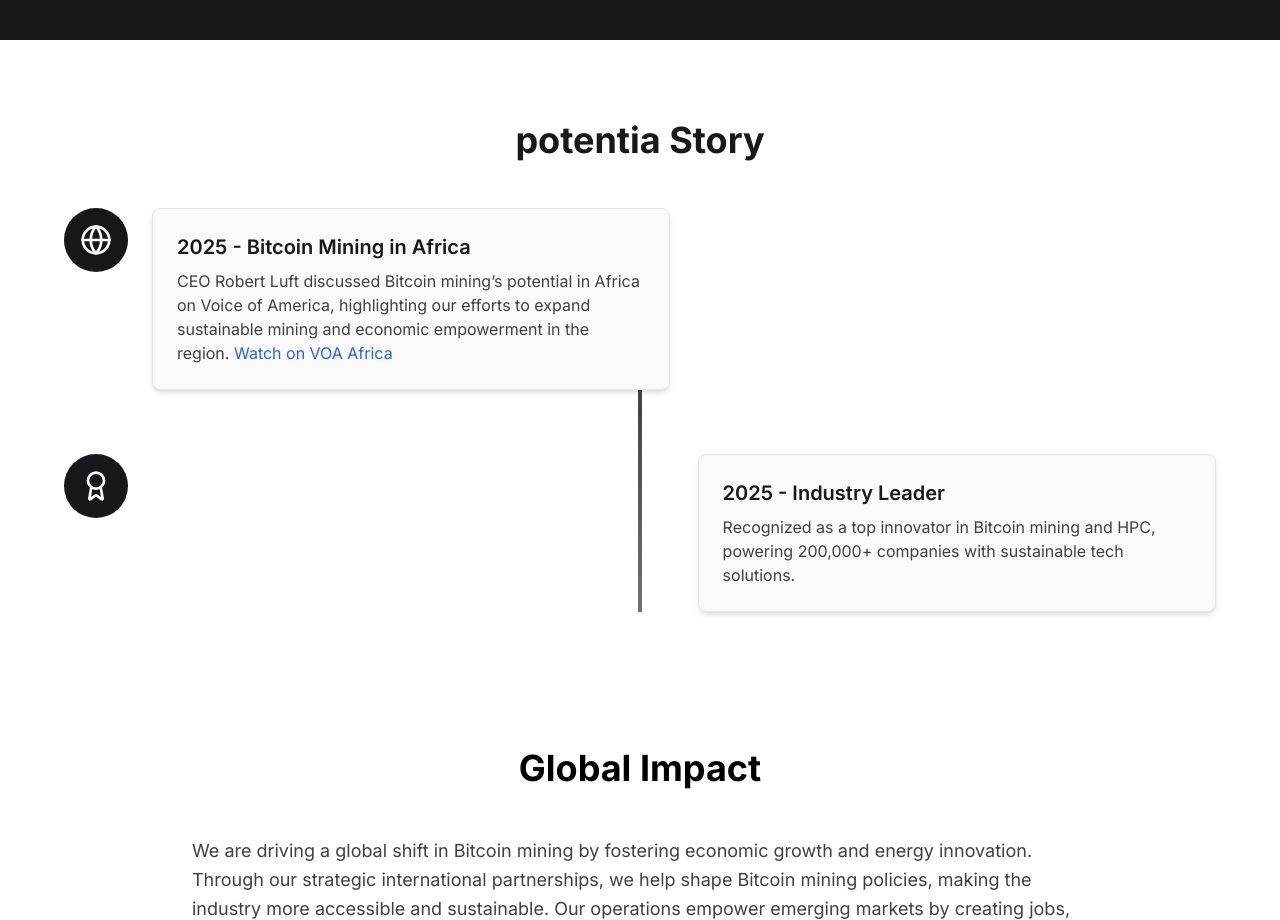
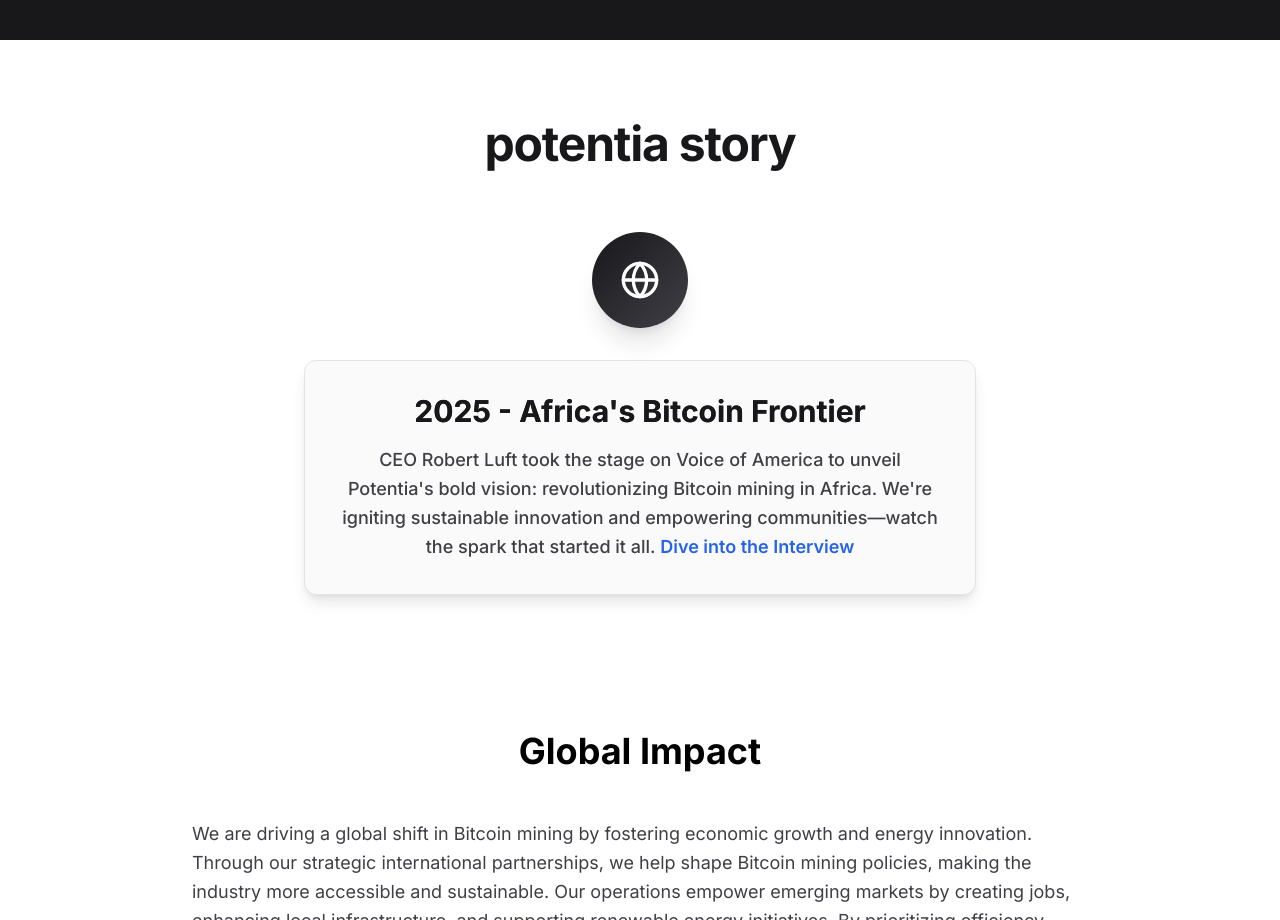
Before and after one commit to kidusabdula/potentia-web, a Next.js app: page /about in a window 1280 px wide. Shown: the part 2040-2960 px from the top of the page. Built offline with nearby package versions, Linux system fonts and the light colour scheme.

Commit message:
Timeline Changes

```diff
--- a/app/about/page.tsx
+++ b/app/about/page.tsx
@@ -3,7 +3,6 @@
 import { motion } from "framer-motion";
 import {
   Globe,
-  Award,
   Bitcoin,
   HandCoins,
   Handshake,
@@ -11,7 +10,7 @@
   BookOpen,
   Blocks,
   Cpu,
-  Shrub
+  Shrub,
 } from "lucide-react";
 import Link from "next/link";
 import { Button } from "@/components/ui/button";
@@ -63,7 +62,7 @@
     title: "Financial Growth & Sovereignty",
     description:
       "We enable investors, miners, and institutions to gain Bitcoin exposure securely, fostering wealth generation and financial independence.",
-    icon: Shrub
+    icon: Shrub,
   },
 ];
 
@@ -195,62 +194,46 @@
 >
   <div className="max-w-6xl mx-auto">
     <motion.h2
-            className="text-3xl md:text-4xl font-bold text-center mb-12 text-zinc-900"
+      className="text-4xl md:text-5xl font-extrabold text-center mb-16 text-zinc-900 tracking-tight"
       variants={fadeInUp}
     >
-            potentia Story
+      potentia story
     </motion.h2>
-          <div className="relative">
-            {/* Vertical Timeline Line */}
-            <div className="absolute left-8 md:left-1/2 transform md:-translate-x-1/2 h-full w-1 bg-gradient-to-b from-zinc-900 to-zinc-500 z-0" />
-            <div className="space-y-16">
+    <div className="relative flex justify-center">
+      {/* Single Timeline Entry */}
       <motion.div
         variants={fadeInUp}
-                className="relative flex items-start gap-6"
+        className="relative flex flex-col items-center gap-8 max-w-2xl w-full"
+        whileHover={{ scale: 1.02 }}
+        transition={{ type: "spring", stiffness: 300 }}
       >
-                <div className="flex-shrink-0 w-16 h-16 bg-zinc-900 rounded-full flex items-center justify-center z-10">
-                  <Globe size={32} className="text-white" />
-                </div>
-                <div className="bg-zinc-50 p-6 rounded-lg shadow-md w-full md:w-[45%] md:mr-auto border border-zinc-200">
-                  <h3 className="text-xl font-semibold text-zinc-900">
-                    2025 - Bitcoin Mining in Africa
+        {/* Icon Circle */}
+        <motion.div
+          className="flex-shrink-0 w-24 h-24 bg-gradient-to-br from-zinc-900 to-zinc-700 rounded-full flex items-center justify-center shadow-xl z-10"
+          whileHover={{ rotate: 10, scale: 1.1 }}
+          transition={{ duration: 0.3 }}
+        >
+          <Globe size={40} className="text-white" />
+        </motion.div>
+        {/* Content Card */}
+        <div className="bg-zinc-50 p-8 rounded-xl shadow-lg border border-zinc-200 w-full text-center transition-all hover:shadow-2xl hover:border-zinc-300">
+          <h3 className="text-3xl font-bold text-zinc-900 mb-4 bg-gradient-to-r from-zinc-900 to-zinc-600 bg-clip-text text-transparent">
+            2025 - Africa&apos;s Bitcoin Frontier
           </h3>
-                  <p className="text-zinc-700 mt-2">
-                    CEO Robert Luft discussed Bitcoin mining’s potential in
-                    Africa on Voice of America, highlighting our efforts to
-                    expand sustainable mining and economic empowerment in the
-                    region.{" "}
+          <p className="text-zinc-700 text-lg leading-relaxed font-medium">
+            CEO Robert Luft took the stage on Voice of America to unveil Potentia&apos;s bold vision: revolutionizing Bitcoin mining in Africa. We&apos;re igniting sustainable innovation and empowering communities—watch the spark that started it all.{" "}
             <Link
               href="https://www.voaafrica.com/africa-54"
               target="_blank"
               rel="noopener noreferrer"
             >
-                      <span className="text-blue-600 hover:underline">
-                        Watch on VOA Africa
+              <span className="text-blue-600 hover:underline font-semibold transition-all hover:text-blue-800">
+                Dive into the Interview
               </span>
             </Link>
           </p>
         </div>
       </motion.div>
-
-              <motion.div
-                variants={fadeInUp}
-                className="relative flex items-start gap-6"
-              >
-                <div className="flex-shrink-0 w-16 h-16 bg-zinc-900 rounded-full flex items-center justify-center z-10">
-                  <Award size={32} className="text-white" />
-                </div>
-                <div className="bg-zinc-50 p-6 rounded-lg shadow-md w-full md:w-[45%] md:ml-auto border border-zinc-200">
-                  <h3 className="text-xl font-semibold text-zinc-900">
-                    2025 - Industry Leader
-                  </h3>
-                  <p className="text-zinc-700 mt-2">
-                    Recognized as a top innovator in Bitcoin mining and HPC,
-                    powering 200,000+ companies with sustainable tech solutions.
-                  </p>
-                </div>
-              </motion.div>
-            </div>
     </div>
   </div>
 </motion.section>
@@ -273,7 +256,16 @@
             className="text-zinc-700 text-lg leading-relaxed max-w-4xl mx-auto"
             variants={fadeInUp}
           >
-            We are driving a global shift in Bitcoin mining by fostering economic growth and energy innovation. Through our strategic international partnerships, we help shape Bitcoin mining policies, making the industry more accessible and sustainable. Our operations empower emerging markets by creating jobs, enhancing local infrastructure, and supporting renewable energy initiatives. By prioritizing efficiency, transparency, and responsible mining practices, potentia is not just contributing to the Bitcoin network—we are shaping a future where digital assets drive real-world progress and economic empowerment on a global scale.
+            We are driving a global shift in Bitcoin mining by fostering
+            economic growth and energy innovation. Through our strategic
+            international partnerships, we help shape Bitcoin mining policies,
+            making the industry more accessible and sustainable. Our operations
+            empower emerging markets by creating jobs, enhancing local
+            infrastructure, and supporting renewable energy initiatives. By
+            prioritizing efficiency, transparency, and responsible mining
+            practices, potentia is not just contributing to the Bitcoin
+            network—we are shaping a future where digital assets drive
+            real-world progress and economic empowerment on a global scale.
           </motion.p>
         </div>
       </motion.section>
@@ -285,9 +277,7 @@
         transition={{ duration: 1 }}
         viewport={{ once: true }}
       >
-        <h2 className="text-3xl md:text-4xl font-bold mb-6">
-          Build Now
-        </h2>
+        <h2 className="text-3xl md:text-4xl font-bold mb-6">Build Now</h2>
         <p className="text-zinc-300 max-w-2xl mx-auto mb-10">
           Ready to explore how Potentia can transform your business with
           innovative mining and HPC solutions? Let&apos;s connect.
```
Lines whose indentation alone changed are shown as unchanged.
